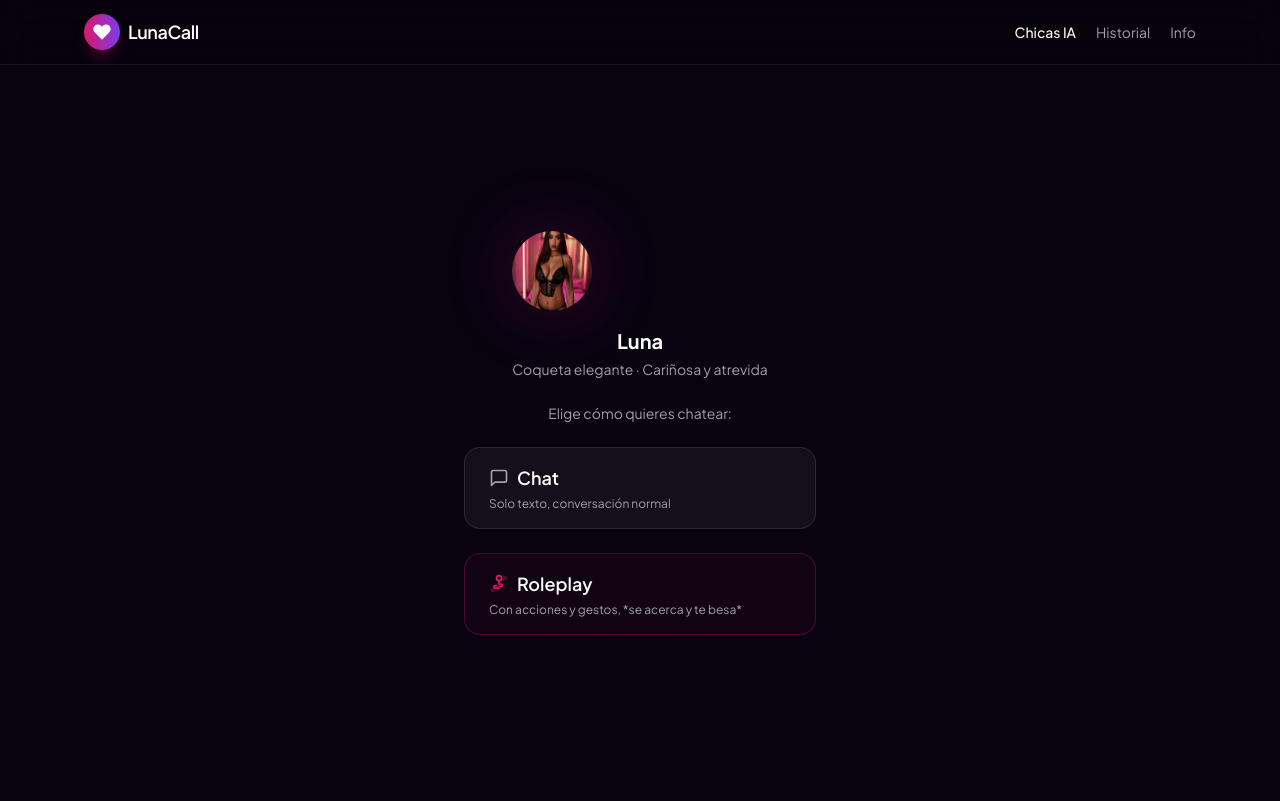
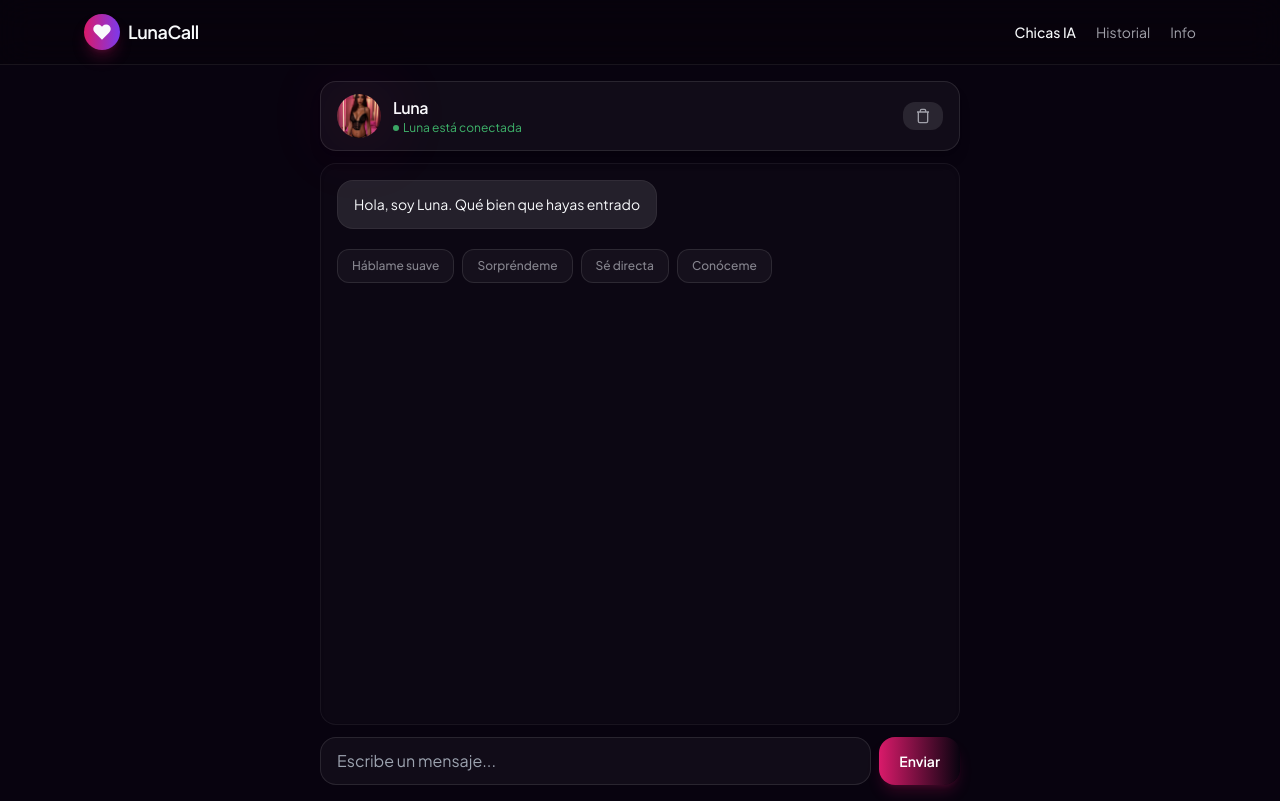
Before and after one commit to 3737631/luciaia, a Next.js app: page /luciaia/chat/luna in a window 1280 px wide. Built offline with nearby package versions, Linux system fonts and the light colour scheme.

Commit message:
remove roleplay mode, remove English words, calls use text chat

```diff
--- a/src/components/ChatWindow.tsx
+++ b/src/components/ChatWindow.tsx
@@ -31,7 +31,6 @@ export default function ChatWindow({ girl }: { girl: Girl }) {
   const [typing, setTyping] = useState(false);
   const [blocked, setBlocked] = useState(false);
   const [error, setError] = useState<string | null>(null);
-  const [mode, setMode] = useState<"text" | "actions">("actions");
   const [showModePicker, setShowModePicker] = useState(true);
   const scrollRef = useRef<HTMLDivElement>(null);
   const mountedRef = useRef(true);
@@ -85,7 +84,7 @@ export default function ChatWindow({ girl }: { girl: Girl }) {
       history,
       memory,
       summary,
-      mode,
+      mode: "text" as const,
     };
 
     try {
@@ -181,53 +180,7 @@ export default function ChatWindow({ girl }: { girl: Girl }) {
   }
 
   if (showModePicker) {
-    return (
-      <div className="mx-auto flex h-[calc(100vh-64px)] max-w-sm flex-col items-center justify-center gap-6 px-4">
-        <div className="text-center">
-          <Avatar
-            name={girl.id}
-            accentColor={girl.accentColor}
-            accentColorSecondary={girl.accentColorSecondary}
-            hair={girl.defaultHair}
-            outfit={girl.defaultOutfit}
-            background={girl.defaultBackground}
-            size={80}
-          />
-          <h2 className="mt-4 text-xl font-bold">{girl.name}</h2>
-          <p className="mt-1 text-sm text-muted">{girl.style} · {girl.personalityLabel}</p>
-        </div>
-        <p className="text-center text-sm text-muted">Elige cómo quieres chatear:</p>
-        <button
-          onClick={() => { setMode("text"); setShowModePicker(false); }}
-          className="w-full rounded-2xl border border-white/10 bg-white/5 px-6 py-4 text-left transition hover:bg-white/10"
-        >
-          <span className="flex items-center gap-2 text-lg font-semibold">
-            <svg viewBox="0 0 24 24" className="h-5 w-5 text-muted" fill="none" stroke="currentColor" strokeWidth="2" strokeLinecap="round" strokeLinejoin="round">
-              <path d="M21 15a2 2 0 0 1-2 2H7l-4 4V5a2 2 0 0 1 2-2h14a2 2 0 0 1 2 2z"/>
-            </svg>
-            Chat
-          </span>
-          <p className="mt-1 text-xs text-muted">Solo texto, conversación normal</p>
-        </button>
-        <button
-          onClick={() => { setMode("actions"); setShowModePicker(false); }}
-          className="w-full rounded-2xl border border-pink/30 bg-pink/5 px-6 py-4 text-left transition hover:bg-pink/10"
-        >
-          <span className="flex items-center gap-2 text-lg font-semibold">
-            <svg viewBox="0 0 24 24" className="h-5 w-5 text-pink" fill="none" stroke="currentColor" strokeWidth="2" strokeLinecap="round" strokeLinejoin="round">
-              <path d="M12 2a3 3 0 1 0 0 6 3 3 0 0 0 0-6z"/>
-              <path d="M12 8v4"/>
-              <path d="M12 12h2.5a1.5 1.5 0 0 1 0 3H12"/>
-              <path d="M9 14h-1.5a1.5 1.5 0 0 0 0 3H12"/>
-              <circle cx="19" cy="5" r="2" fill="currentColor" opacity="0.3"/>
-              <circle cx="5" cy="19" r="2" fill="currentColor" opacity="0.3"/>
-            </svg>
-            Roleplay
-          </span>
-          <p className="mt-1 text-xs text-muted">Con acciones y gestos, *se acerca y te besa*</p>
-        </button>
-      </div>
-    );
+    setShowModePicker(false);
   }
 
   return (
@@ -269,7 +222,7 @@ export default function ChatWindow({ girl }: { girl: Girl }) {
         ))}
         {!typing && !blocked && messages.length <= 1 && (
           <div className="flex flex-wrap gap-2 pt-2">
-            {["Háblame suave", "Sorpréndeme", "Roleplay", "Conóceme"].map((label) => (
+            {["Háblame suave", "Sorpréndeme", "Sé directa", "Conóceme"].map((label) => (
               <button
                 key={label}
                 onClick={() => { setInput(label); }}
```
